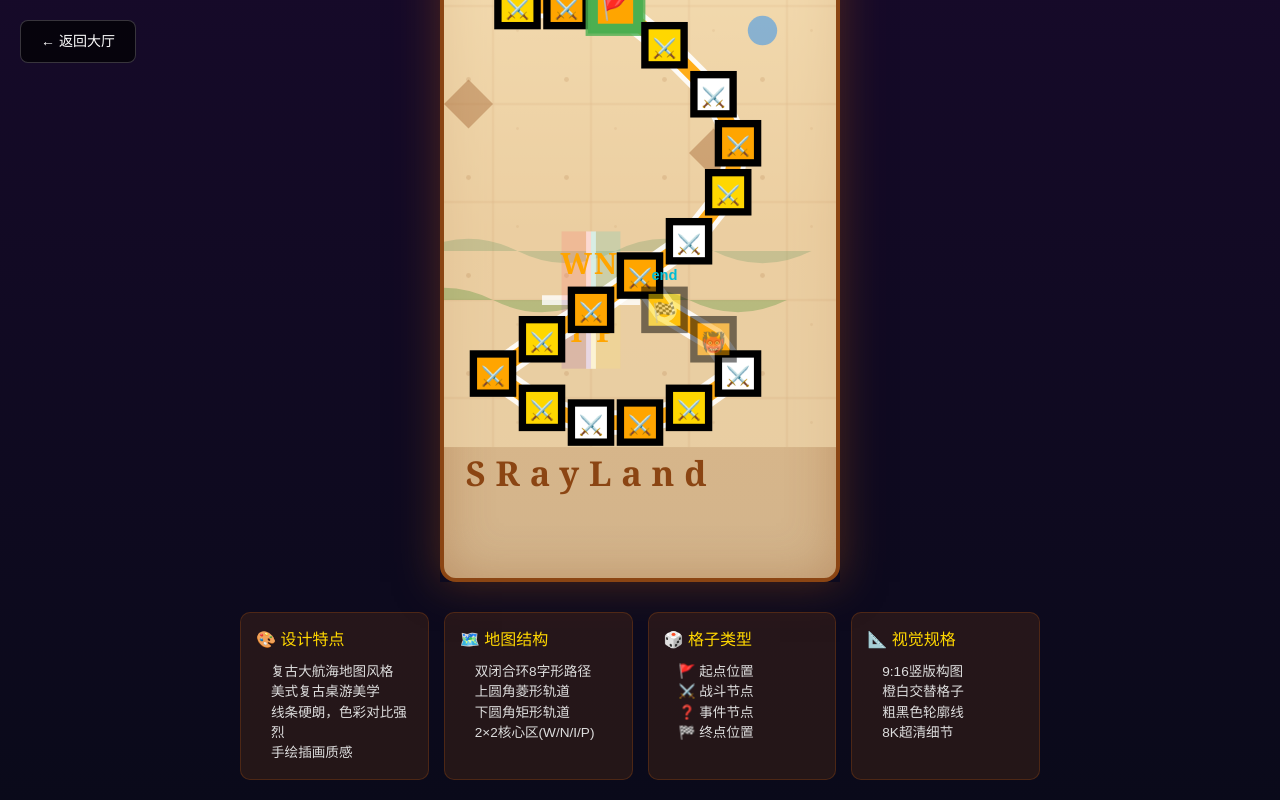
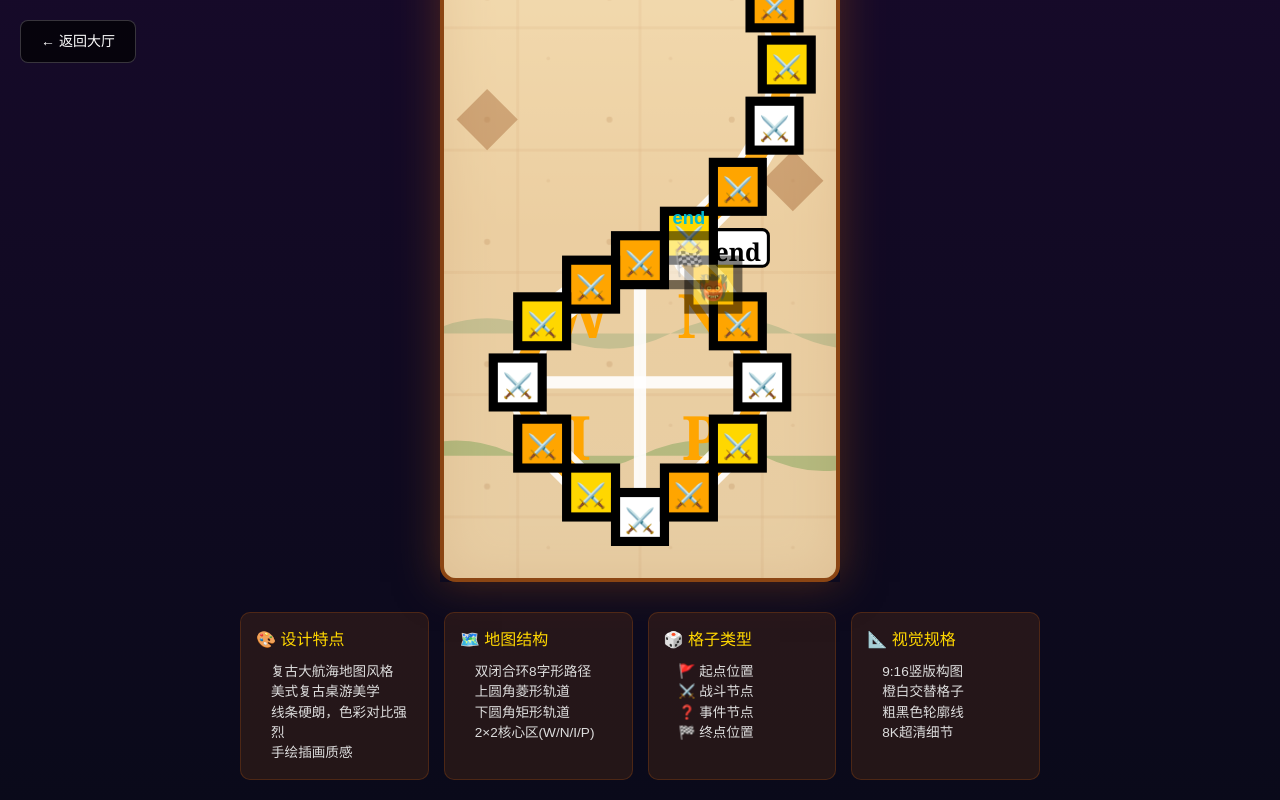
Before and after one commit to Wang2535/-, a React (Vite) app in the folder game-clean/: page / in a window 1280 px wide. Both pictures are taken after a click on the button "🏝️ 查看SRayLand复古大航海地图". Shown: the part 283-1083 px from the top of the page. Built offline with nearby package versions, Linux system fonts and the light colour scheme.

Commit message:
feat: 检查GitHub文件并汇报
Co-authored-by: traeagent <traeagent@users.noreply.github.com>

```diff
--- a/game-clean/src/tower-mode/components/SRayLandMapRenderer/SRayLandMapRenderer.tsx
+++ b/game-clean/src/tower-mode/components/SRayLandMapRenderer/SRayLandMapRenderer.tsx
@@ -19,48 +19,45 @@ export interface SRayLandMapRendererProps {
   layerNumber?: number;
 }
 
-// 葫芦形路径的格子位置 - 连续排列，避免拥挤
+// 苹果形状的路径格子位置
 function generateGridCells(): SRayLandCell[] {
   const cells: SRayLandCell[] = [];
-  const cellSize = 8; // 格子大小，与SRayLandCell.tsx保持一致
 
-  // 短柄延伸（顶部）- 均匀排列
-  const stemPath = [
-    { id: 's2', position: { x: 35, y: 10 }, type: 'battle', state: 'pending' },     // 短柄
-    { id: 's1', position: { x: 45, y: 10 }, type: 'battle', state: 'pending' },     // 短柄 - 与前一个格子连接
+  // 上半部分 - 苹果顶部圆弧（从顶部开始顺时针）
+  const upperArcPath = [
+    { id: 'u1', position: { x: 50, y: 10 }, type: 'start', state: 'current' },      // 起点（苹果梗下方）
+    { id: 'u2', position: { x: 58, y: 12 }, type: 'battle', state: 'pending' },
+    { id: 'u3', position: { x: 66, y: 18 }, type: 'battle', state: 'pending' },
+    { id: 'u4', position: { x: 72, y: 26 }, type: 'battle', state: 'pending' },
+    { id: 'u5', position: { x: 74, y: 36 }, type: 'battle', state: 'pending' },
+    { id: 'u6', position: { x: 72, y: 46 }, type: 'battle', state: 'pending' },
+    { id: 'u7', position: { x: 66, y: 56 }, type: 'battle', state: 'pending' },
+    { id: 'u8', position: { x: 58, y: 64 }, type: 'battle', state: 'pending' },
   ];
 
-  // 上半部分 - 葫芦形上半部分路径（均匀排列）
-  const upperPath = [
-    { id: 'u1', position: { x: 55, y: 10 }, type: 'start', state: 'current' },      // 顶部起点 - 与前一个格子连接
-    { id: 'u2', position: { x: 65, y: 18 }, type: 'battle', state: 'pending' },     // 右上弧 - 斜向连接
-    { id: 'u3', position: { x: 75, y: 28 }, type: 'battle', state: 'pending' },    // 右上弧 - 斜向连接
-    { id: 'u4', position: { x: 80, y: 38 }, type: 'battle', state: 'pending' },    // 右上弧 - 斜向连接
-    { id: 'u5', position: { x: 78, y: 48 }, type: 'battle', state: 'pending' },    // 右下方弧 - 斜向连接
-    { id: 'u6', position: { x: 70, y: 58 }, type: 'battle', state: 'pending' },    // 右下方弧 - 斜向连接
-    { id: 'u7', position: { x: 60, y: 65 }, type: 'battle', state: 'pending' },    // 右下方弧 - 斜向连接
+  // 连接段 - 连接上弧底部和下圆顶部
+  const connectorPath = [
+    { id: 'c1', position: { x: 50, y: 68 }, type: 'battle', state: 'pending' },    // 连接点
   ];
 
-  // 连接路径 - 均匀连接
-  const connectorPath = [
-    { id: 'c1', position: { x: 50, y: 72 }, type: 'battle', state: 'pending' },    // 连接 - 斜向连接
-    { id: 'c2', position: { x: 40, y: 78 }, type: 'battle', state: 'pending' },    // 连接 - 斜向连接
-  ];
-
-  // 下半部分 - 葫芦形底部圆形区域（W-N-I-P十字分区）- 均匀排列
-  const lowerPath = [
-    { id: 'l1', position: { x: 30, y: 85 }, type: 'battle', state: 'pending' },    // 左下（I区域）- 斜向连接
-    { id: 'l2', position: { x: 40, y: 92 }, type: 'battle', state: 'pending' },    // 底部 - 斜向连接
-    { id: 'l3', position: { x: 50, y: 95 }, type: 'battle', state: 'pending' },    // 底部 - 水平连接
-    { id: 'l4', position: { x: 60, y: 95 }, type: 'battle', state: 'pending' },    // 底部 - 水平连接
-    { id: 'l5', position: { x: 70, y: 92 }, type: 'battle', state: 'pending' },    // 右下（P区域）- 斜向连接
-    { id: 'l6', position: { x: 80, y: 85 }, type: 'battle', state: 'pending' },    // 右下（P区域）- 斜向连接
-    { id: 'l7', position: { x: 75, y: 78 }, type: 'boss', state: 'locked' },       // 右下（N区域，Boss格）- 斜向连接
-    { id: 'l8', position: { x: 65, y: 72 }, type: 'end', state: 'locked' },         // 终点（N区域上方）- 斜向连接
+  // 下半部分 - 苹果底部圆形（顺时针）
+  const lowerCirclePath = [
+    { id: 'l1', position: { x: 42, y: 72 }, type: 'battle', state: 'pending' },    // W象限区域
+    { id: 'l2', position: { x: 34, y: 78 }, type: 'battle', state: 'pending' },
+    { id: 'l3', position: { x: 30, y: 88 }, type: 'battle', state: 'pending' },    // I象限区域
+    { id: 'l4', position: { x: 34, y: 98 }, type: 'battle', state: 'pending' },
+    { id: 'l5', position: { x: 42, y: 106 }, type: 'battle', state: 'pending' },
+    { id: 'l6', position: { x: 50, y: 110 }, type: 'battle', state: 'pending' },    // 底部
+    { id: 'l7', position: { x: 58, y: 106 }, type: 'battle', state: 'pending' },
+    { id: 'l8', position: { x: 66, y: 98 }, type: 'battle', state: 'pending' },
+    { id: 'l9', position: { x: 70, y: 88 }, type: 'battle', state: 'pending' },    // P象限区域
+    { id: 'l10', position: { x: 66, y: 78 }, type: 'battle', state: 'pending' },
+    { id: 'l11', position: { x: 62, y: 72 }, type: 'boss', state: 'locked' },   // N象限（Boss格）
+    { id: 'l12', position: { x: 58, y: 68 }, type: 'end', state: 'locked' },     // 终点（在N象限旁边）
   ];
 
   // 添加所有格子
-  [...stemPath, ...upperPath, ...connectorPath, ...lowerPath].forEach(cell => {
+  [...upperArcPath, ...connectorPath, ...lowerCirclePath].forEach(cell => {
     cells.push(cell);
   });
 
@@ -81,7 +78,7 @@ export function SRayLandMapRenderer({ cells, currentCellId, onCellClick, layerNu
     e.preventDefault();
     const newScrollY = scrollY - e.deltaY * 0.1;
     // 限制滚动范围
-    setScrollY(Math.max(-50, Math.min(50, newScrollY)));
+    setScrollY(Math.max(-20, Math.min(20, newScrollY)));
   };
 
   // 拖拽开始
@@ -97,7 +94,7 @@ export function SRayLandMapRenderer({ cells, currentCellId, onCellClick, layerNu
       const deltaY = e.clientY - dragStartY;
       const newScrollY = dragStartScrollY - deltaY * 0.1;
       // 限制滚动范围
-      setScrollY(Math.max(-50, Math.min(50, newScrollY)));
+      setScrollY(Math.max(-20, Math.min(20, newScrollY)));
     }
   };
 
@@ -106,30 +103,23 @@ export function SRayLandMapRenderer({ cells, currentCellId, onCellClick, layerNu
     setIsDragging(false);
   };
 
-  // 构建连接路径 - 葫芦形路径结构
+  // 构建连接路径
   const connections = useMemo(() => {
     const paths: { from: string; to: string }[] = [];
 
-    // 短柄延伸连接
-    paths.push({ from: 's2', to: 's1' });
-    paths.push({ from: 's1', to: 'u1' });
-
-    // 上半部分 - 葫芦形上半部分路径
-    const upperPath = ['u1', 'u2', 'u3', 'u4', 'u5', 'u6', 'u7'];
-    for (let i = 0; i < upperPath.length - 1; i++) {
-      paths.push({ from: upperPath[i], to: upperPath[i + 1] });
+    // 上半部分圆弧路径
+    const upperArc = ['u1', 'u2', 'u3', 'u4', 'u5', 'u6', 'u7', 'u8'];
+    for (let i = 0; i < upperArc.length - 1; i++) {
+      paths.push({ from: upperArc[i], to: upperArc[i + 1] });
     }
 
-    // 连接路径
-    const connectorPath = ['u7', 'c1', 'c2'];
-    for (let i = 0; i < connectorPath.length - 1; i++) {
-      paths.push({ from: connectorPath[i], to: connectorPath[i + 1] });
-    }
+    // 连接段
+    paths.push({ from: 'u8', to: 'c1' });
 
-    // 下半部分 - 葫芦形底部圆形路径（W-N-I-P十字分区）
-    const lowerPath = ['c2', 'l1', 'l2', 'l3', 'l4', 'l5', 'l6', 'l7', 'l8', 'u7'];
-    for (let i = 0; i < lowerPath.length - 1; i++) {
-      paths.push({ from: lowerPath[i], to: lowerPath[i + 1] });
+    // 下半部分圆形路径
+    const lowerCircle = ['c1', 'l1', 'l2', 'l3', 'l4', 'l5', 'l6', 'l7', 'l8', 'l9', 'l10', 'l11', 'l12'];
+    for (let i = 0; i < lowerCircle.length - 1; i++) {
+      paths.push({ from: lowerCircle[i], to: lowerCircle[i + 1] });
     }
 
     return paths;
@@ -236,7 +226,7 @@ export function SRayLandMapRenderer({ cells, currentCellId, onCellClick, layerNu
       onMouseLeave={handleMouseUp}
     >
       <svg
-        viewBox="20 0 80 110"
+        viewBox="20 5 60 115"
         preserveAspectRatio="xMidYMid meet"
         style={{
           position: 'absolute',
@@ -256,12 +246,6 @@ export function SRayLandMapRenderer({ cells, currentCellId, onCellClick, layerNu
             <circle cx="50" cy="50" r="1" fill="#D2B48C" opacity="0.6" />
           </pattern>
 
-          {/* 罗盘针旋转动画 */}
-          <radialGradient id="compassGlow" cx="50%" cy="50%" r="50%">
-            <stop offset="0%" stopColor="#FFD700" stopOpacity="0.8" />
-            <stop offset="100%" stopColor="#FFD700" stopOpacity="0" />
-          </radialGradient>
-
           {/* 格子填充图案 */}
           <pattern id="orangeTile" width="4" height="4" patternUnits="userSpaceOnUse">
             <rect width="4" height="4" fill="#FFA500" />
@@ -274,49 +258,49 @@ export function SRayLandMapRenderer({ cells, currentCellId, onCellClick, layerNu
         {/* 复古拼贴风格的奇幻地图背景 */}
         <g style={{ opacity: 0.6 }}>
           {/* 复古地图纹理 */}
-          <rect width="100" height="100" fill="#F5DEB3" />
+          <rect width="100" height="120" fill="#F5DEB3" />
           <pattern id="vintageTexture" width="20" height="20" patternUnits="userSpaceOnUse">
             <path d="M 0 10 L 20 10" stroke="#DEB887" strokeWidth="0.5" strokeOpacity="0.3" />
             <path d="M 10 0 L 10 20" stroke="#DEB887" strokeWidth="0.5" strokeOpacity="0.3" />
             <circle cx="5" cy="5" r="0.5" fill="#8B4513" opacity="0.2" />
             <circle cx="15" cy="15" r="0.3" fill="#8B4513" opacity="0.1" />
           </pattern>
-          <rect width="100" height="100" fill="url(#vintageTexture)" />
+          <rect width="100" height="120" fill="url(#vintageTexture)" />
 
           {/* 手绘森林/山脉景观 */}
-          <path d="M 10 70 Q 20 65 30 70 Q 40 75 50 70 Q 60 65 70 70 Q 80 75 90 70" fill="#228B22" opacity="0.4" />
-          <path d="M 15 60 Q 25 55 35 60 Q 45 65 55 60 Q 65 55 75 60 Q 85 65 95 60" fill="#2E8B57" opacity="0.3" />
+          <path d="M 10 100 Q 20 95 30 100 Q 40 105 50 100 Q 60 95 70 100 Q 80 105 90 100" fill="#228B22" opacity="0.4" />
+          <path d="M 15 80 Q 25 75 35 80 Q 45 85 55 80 Q 65 75 75 80 Q 85 85 95 80" fill="#2E8B57" opacity="0.3" />
 
           {/* 星球插画 */}
-          <circle cx="10" cy="20" r="5" fill="#FFD700" opacity="0.7" />
-          <circle cx="85" cy="15" r="3" fill="#1E90FF" opacity="0.8" />
+          <circle cx="10" cy="25" r="4" fill="#FFD700" opacity="0.7" />
+          <circle cx="85" cy="20" r="2.5" fill="#1E90FF" opacity="0.8" />
 
           {/* 复古地理元素 */}
-          <path d="M 20 30 L 25 25 L 30 30 L 25 35 Z" fill="#8B4513" opacity="0.5" />
-          <path d="M 70 40 L 75 35 L 80 40 L 75 45 Z" fill="#8B4513" opacity="0.5" />
+          <path d="M 20 45 L 25 40 L 30 45 L 25 50 Z" fill="#8B4513" opacity="0.5" />
+          <path d="M 70 55 L 75 50 L 80 55 L 75 60 Z" fill="#8B4513" opacity="0.5" />
         </g>
 
-        {/* 下方圆形路径内部的白色十字线 */}
+        {/* 下方圆形内部的白色十字线 - 分为四个象限 */}
         <g>
           {/* 十字线 */}
-          <line x1="50" y1="56" x2="50" y2="84" stroke="#FFFFFF" strokeWidth="2" strokeOpacity="0.8" />
-          <line x1="40" y1="70" x2="60" y2="70" stroke="#FFFFFF" strokeWidth="2" strokeOpacity="0.8" />
+          <line x1="30" y1="88" x2="70" y2="88" stroke="#FFFFFF" strokeWidth="2" strokeOpacity="0.9" />
+          <line x1="50" y1="68" x2="50" y2="108" stroke="#FFFFFF" strokeWidth="2" strokeOpacity="0.9" />
 
-          {/* 区域效果视觉指示器 */}
-          {/* W区域（虚弱区）- 淡红色半透明覆盖 */}
-          <rect x="44" y="56" width="6" height="14" fill="#FF6B6B" fillOpacity="0.2" />
-          {/* N区域（知识区）- 淡蓝色半透明覆盖 */}
-          <rect x="50" y="56" width="6" height="14" fill="#4ECDC4" fillOpacity="0.2" />
-          {/* I区域（反转区）- 淡紫色半透明覆盖 */}
-          <rect x="44" y="70" width="6" height="14" fill="#9B59B6" fillOpacity="0.2" />
-          {/* P区域（跳过区）- 淡黄色半透明覆盖 */}
-          <rect x="50" y="70" width="6" height="14" fill="#FFE66D" fillOpacity="0.2" />
+          {/* 四个象限标注 - W N I P */}
+          <text x="40" y="78" textAnchor="middle" dominantBaseline="middle" fill="#FFA500" fontSize="10" fontWeight="bold" fontFamily="'Georgia', serif">W</text>
+          <text x="60" y="78" textAnchor="middle" dominantBaseline="middle" fill="#FFA500" fontSize="10" fontWeight="bold" fontFamily="'Georgia', serif">N</text>
+          <text x="40" y="98" textAnchor="middle" dominantBaseline="middle" fill="#FFA500" fontSize="10" fontWeight="bold" fontFamily="'Georgia', serif">I</text>
+          <text x="60" y="98" textAnchor="middle" dominantBaseline="middle" fill="#FFA500" fontSize="10" fontWeight="bold" fontFamily="'Georgia', serif">P</text>
 
-          {/* 四个象限标注 */}
-          <text x="47" y="63" textAnchor="middle" dominantBaseline="middle" fill="#FFA500" fontSize="6" fontWeight="bold" fontFamily="'Georgia', serif">W</text>
-          <text x="53" y="63" textAnchor="middle" dominantBaseline="middle" fill="#FFA500" fontSize="6" fontWeight="bold" fontFamily="'Georgia', serif">N</text>
-          <text x="47" y="77" textAnchor="middle" dominantBaseline="middle" fill="#FFA500" fontSize="6" fontWeight="bold" fontFamily="'Georgia', serif">I</text>
-          <text x="53" y="77" textAnchor="middle" dominantBaseline="middle" fill="#FFA500" fontSize="6" fontWeight="bold" fontFamily="'Georgia', serif">P</text>
+          {/* End标签 - 在N象限旁边 */}
+          <rect x="61" y="63" width="10" height="6" rx="1" fill="#FFFFFF" stroke="#000000" strokeWidth="0.5" />
+          <text x="66" y="67" textAnchor="middle" dominantBaseline="middle" fill="#000000" fontSize="4" fontWeight="bold" fontFamily="'Georgia', serif">end</text>
+        </g>
+
+        {/* 苹果梗装饰 */}
+        <g>
+          <rect x="48" y="2" width="4" height="10" rx="1" fill="#8B4513" />
+          <ellipse cx="50" cy="2" rx="3" ry="2" fill="#228B22" />
         </g>
 
         {/* 路径层 */}
@@ -332,11 +316,6 @@ export function SRayLandMapRenderer({ cells, currentCellId, onCellClick, layerNu
             onClick={() => onCellClick?.(cell.id)}
           />
         ))}
-
-        {/* 底部SRayLand标签 */}
-        <text x="50" y="106" textAnchor="middle" dominantBaseline="middle" fill="#8B4513" fontSize="7" fontWeight="bold" fontFamily="'Georgia', serif" style={{ letterSpacing: '2px' }}>
-          SRayLand
-        </text>
       </svg>
     </div>
   );
--- a/game-clean/src/tower-mode/components/TowerMapView/index.tsx
+++ b/game-clean/src/tower-mode/components/TowerMapView/index.tsx
@@ -979,8 +979,8 @@ export function TowerMapView({
         )}
 
         <div className="main-area">
-          <div className="map-container" ref={mapContainerRef} style={{ position: 'relative', zIndex: 1 }}>
-            <img src="/tower-map.png" id="towerMap" alt="9层网络安全塔" style={{ display: 'block', width: '100%', height: 'auto' }} />
+          <div className="map-container" ref={mapContainerRef} style={{ position: 'relative', zIndex: 1, width: '100%', height: '100%', display: 'flex', justifyContent: 'center', alignItems: 'center' }}>
+            <img src="/tower-map.png" id="towerMap" alt="9层网络安全塔" style={{ display: 'block', maxWidth: '90%', maxHeight: '90%', objectFit: 'contain' }} />
 
             <div className="energy-flow" ref={energyFlowRef} style={{ zIndex: 2 }} />
 
```
